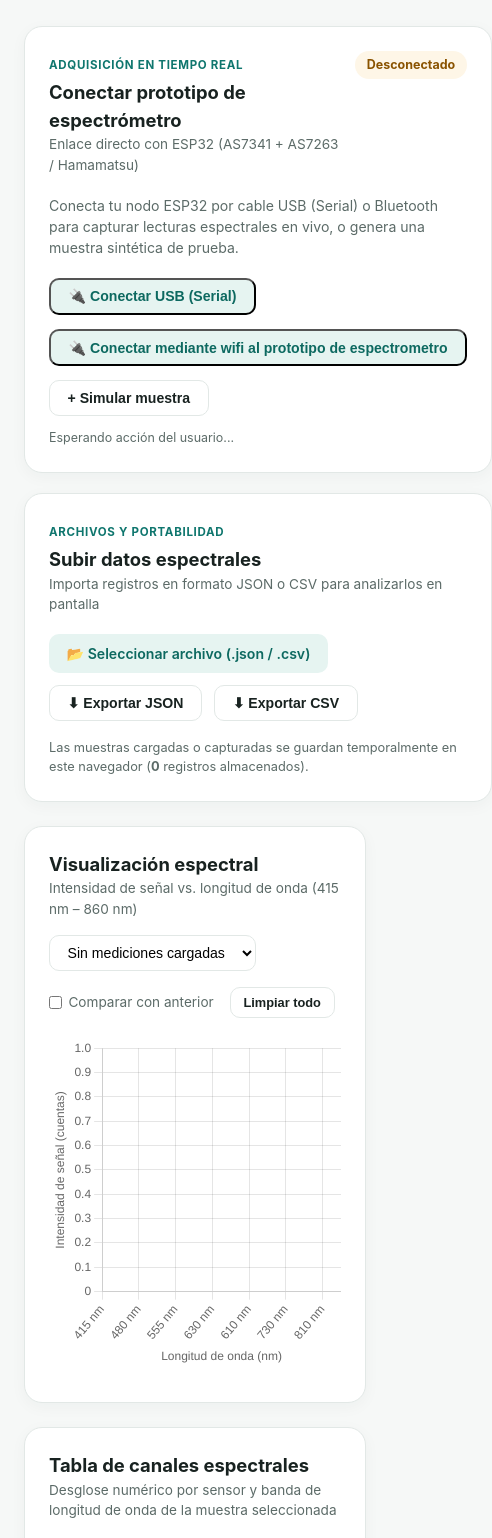
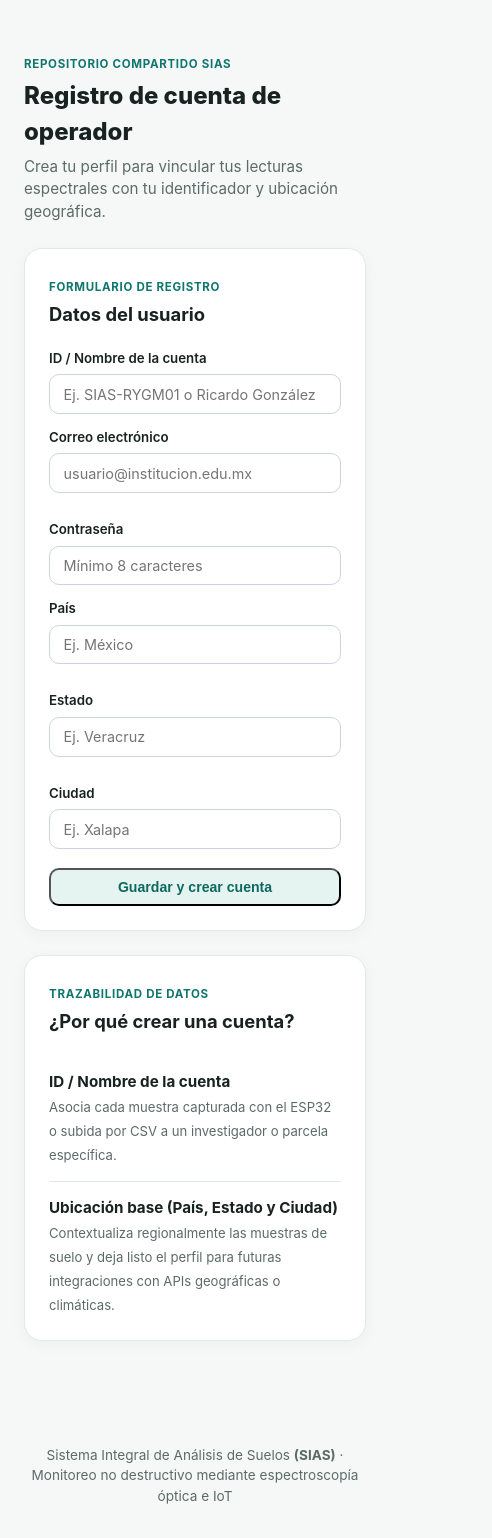
Before and after one commit to ricardoyashin/P-gina-web-iot, a plain HTML site: page dashboard.html in a window 390 px wide. Shown: the part 79-1617 px from the top of the page, 492 px wide, since content can reach past the window. Drawn offline with nearby package versions, Linux system fonts and the light colour scheme.

Commit message:
Update dashboard title and user registration form

```diff
--- a/dashboard.html
+++ b/dashboard.html
@@ -3,153 +3,242 @@
 <head>
     <meta charset="UTF-8">
     <meta name="viewport" content="width=device-width, initial-scale=1.0">
-    <title>Plataforma Web · Análisis Espectral (SIAS)</title>
+    <title>Crear usuario · Sistema Integral de Análisis de Suelos (SIAS)</title>
     <link rel="stylesheet" href="style.css">
-    <script src="https://cdn.jsdelivr.net/npm/chart.js"></script>
+    <style>
+        .auth-stack {
+            max-width: 720px;
+            margin: 1.5rem auto 2.5rem;
+            display: flex;
+            flex-direction: column;
+            gap: 1.5rem;
+        }
+        .form-grid-2 {
+            display: grid;
+            grid-template-columns: 1fr 1fr;
+            gap: 0.85rem;
+        }
+        .form-grid-3 {
+            display: grid;
+            grid-template-columns: 1fr 1fr 1fr;
+            gap: 0.85rem;
+        }
+        .form-group {
+            display: flex;
+            flex-direction: column;
+            gap: 0.35rem;
+            margin-bottom: 0.85rem;
+        }
+        .form-group label {
+            font-size: 0.83rem;
+            font-weight: 600;
+            color: var(--text-main);
+        }
+        .form-group input {
+            width: 100%;
+            padding: 0.65rem 0.85rem;
+            border: 1px solid #cbd5e1;
+            border-radius: 10px;
+            font-size: 0.9rem;
+            font-family: inherit;
+            background: #ffffff;
+            color: var(--text-main);
+            outline: none;
+            transition: border-color 0.2s, box-shadow 0.2s;
+        }
+        .form-group input:focus {
+            border-color: #0f5132;
+            box-shadow: 0 0 0 3px rgba(15, 81, 50, 0.12);
+        }
+        .saved-profile-card {
+            margin-top: 1.15rem;
+            padding: 1rem 1.15rem;
+            border-radius: 12px;
+            background: #e6f4ef;
+            border: 1px solid #b7e4d3;
+            color: #0f5132;
+            display: none;
+        }
+        .saved-profile-card h4 {
+            margin: 0 0 0.45rem;
+            font-size: 0.95rem;
+        }
+        .saved-profile-card p {
+            margin: 0.2rem 0;
+            font-size: 0.85rem;
+        }
+        @media (max-width: 720px) {
+            .form-grid-2,
+            .form-grid-3 {
+                grid-template-columns: 1fr;
+            }
+        }
+    </style>
 </head>
 <body>
 
-    <!-- Barra de Navegación Unificada -->
     <nav class="navbar">
         <div class="nav-container">
             <div class="nav-left">
                 <a href="index.html" class="brand">
                     <div class="brand-icon" aria-hidden="true">◈</div>
                     <div class="brand-text">
-                        <span class="brand-title">Análisis Espectral <span class="brand-tag">(SIAS)</span></span>
-                        <span class="brand-subtitle">PLATAFORMA DE TELEMETRÍA Y DATOS</span>
+                        <span class="brand-title">Sistema Integral de Análisis de Suelos <span class="brand-tag">(SIAS)</span></span>
+                        <span class="brand-subtitle">ESPECTROSCOPÍA ÓPTICA E IOT</span>
                     </div>
                 </a>
                 <ul class="nav-links" id="navLinks">
                     <li><a href="index.html">Inicio</a></li>
-                    <li><a href="dashboard.html" class="active-link">Plataforma web</a></li>
+                    <li><a href="dashboard.html">Análisis de muestras</a></li>
                 </ul>
             </div>
 
             <div class="nav-right">
-                <span class="pill pill-green" id="statusBadge">● Modo local listo</span>
+                <a href="dashboard.html" class="btn btn-soft">Análisis de muestras</a>
+                <a href="registro.html" class="btn btn-outline active-link" id="navUserBadge">Crear usuario</a>
             </div>
-
-            <button class="hamburger" id="hamburgerBtn" aria-label="Abrir menú de navegación">
-                <span class="bar"></span>
-                <span class="bar"></span>
-                <span class="bar"></span>
-            </button>
         </div>
     </nav>
 
     <main class="main-container">
+        <div class="auth-stack">
+            <div class="section-heading" style="margin-bottom: 0;">
+                <span class="section-kicker">REPOSITORIO COMPARTIDO SIAS</span>
+                <h2>Registro de cuenta de operador</h2>
+                <p>Crea tu perfil para vincular tus lecturas espectrales con tu identificador y ubicación geográfica.</p>
+            </div>
 
-        <!-- Panel Superior: Conexión de Hardware y Carga de Archivos -->
-        <section class="two-col-grid">
-            <!-- Tarjeta 1: Conexión con Prototipo ESP32 -->
+            <!-- 1. Primero: Formulario de Registro -->
             <article class="card">
-                <div class="card-header" style="display:flex; justify-content:space-between; align-items:flex-start; gap:1rem;">
-                    <div>
-                        <span class="section-kicker">ADQUISICIÓN EN TIEMPO REAL</span>
-                        <h2>Conectar prototipo de espectrómetro</h2>
-                        <p class="card-subtitle">Enlace directo con ESP32 (AS7341 + AS7263 / Hamamatsu)</p>
-                    </div>
-                    <span class="pill pill-amber" id="hwConnectionPill">Desconectado</span>
+                <div class="card-header">
+                    <span class="section-kicker">FORMULARIO DE REGISTRO</span>
+                    <h2>Datos del usuario</h2>
                 </div>
 
-                <p style="font-size: 0.88rem; color: var(--text-muted); margin-bottom: 1.2rem;">
-                    Conecta tu nodo ESP32 por cable USB (Serial) o Bluetooth para capturar lecturas espectrales en vivo, o genera una muestra sintética de prueba.
-                </p>
+                <form id="formRegistroCompleto">
+                    <div class="form-group">
+                        <label for="regAccountId">ID / Nombre de la cuenta</label>
+                        <input type="text" id="regAccountId" name="regAccountId" placeholder="Ej. SIAS-RYGM01 o Ricardo González" required>
+                    </div>
 
-                <div class="hero-actions">
-                    <button type="button" class="btn btn-soft" id="btnConnectSerial">🔌 Conectar USB (Serial)</button>
-                     <button type="button" class="btn btn-soft" id="btnConnectSerial">🔌 Conectar mediante wifi al prototipo de espectrometro</button>
-                    <button type="button" class="btn btn-outline" id="btnSimulate">+ Simular muestra</button>
+                    <div class="form-grid-2">
+                        <div class="form-group">
+                            <label for="regEmail">Correo electrónico</label>
+                            <input type="email" id="regEmail" name="regEmail" placeholder="usuario@institucion.edu.mx" required>
+                        </div>
+
+                        <div class="form-group">
+                            <label for="regPassword">Contraseña</label>
+                            <input type="password" id="regPassword" name="regPassword" placeholder="Mínimo 8 caracteres" minlength="8" required>
+                        </div>
+                    </div>
+
+                    <div class="form-grid-3">
+                        <div class="form-group">
+                            <label for="regCountry">País</label>
+                            <input type="text" id="regCountry" name="regCountry" placeholder="Ej. México" required>
+                        </div>
+
+                        <div class="form-group">
+                            <label for="regState">Estado</label>
+                            <input type="text" id="regState" name="regState" placeholder="Ej. Veracruz" required>
+                        </div>
+
+                        <div class="form-group">
+                            <label for="regCity">Ciudad</label>
+                            <input type="text" id="regCity" name="regCity" placeholder="Ej. Xalapa" required>
+                        </div>
+                    </div>
+
+                    <button type="submit" class="btn btn-soft" style="width: 100%; justify-content: center; margin-top: 0.35rem;">
+                        Guardar y crear cuenta
+                    </button>
+                </form>
+
+                <!-- Confirmación plasmada justo debajo del formulario -->
+                <div class="saved-profile-card" id="perfilActivoCard">
+                    <h4>● Cuenta activa en este navegador</h4>
+                    <p id="resumenCuenta"></p>
+                    <div style="margin-top: 0.75rem; display: flex; gap: 0.5rem; flex-wrap: wrap;">
+                        <a href="dashboard.html" class="btn btn-soft" style="font-size: 0.82rem; padding: 0.45rem 0.85rem;">Ir a analizar muestras →</a>
+                        <button type="button" id="btnCerrarCuenta" class="btn btn-outline" style="font-size: 0.82rem; padding: 0.45rem 0.85rem;">Cerrar cuenta</button>
+                    </div>
                 </div>
-                <p id="hwLog" style="font-size: 0.78rem; color: var(--text-muted); margin-top: 0.85rem;">
-                    Esperando acción del usuario...
-                </p>
             </article>
 
-            <!-- Tarjeta 2: Subir y Exportar Datos Espectrales -->
+            <!-- 2. Abajo: Tarjeta informativa de trazabilidad -->
             <article class="card">
                 <div class="card-header">
-                    <span class="section-kicker">ARCHIVOS Y PORTABILIDAD</span>
-                    <h2>Subir datos espectrales</h2>
-                    <p class="card-subtitle">Importa registros en formato JSON o CSV para analizarlos en pantalla</p>
+                    <span class="section-kicker">TRAZABILIDAD DE DATOS</span>
+                    <h2>¿Por qué crear una cuenta?</h2>
                 </div>
-
-                <div style="display:flex; flex-wrap:wrap; gap:0.75rem; align-items:center; margin-bottom: 1.1rem;">
-                    <label for="fileInput" class="btn btn-soft" style="cursor:pointer;">
-                        📂 Seleccionar archivo (.json / .csv)
-                    </label>
-                    <input type="file" id="fileInput" accept=".json,.csv" style="display:none;">
-                    <button type="button" class="btn btn-outline" id="btnExportJson">⬇ Exportar JSON</button>
-                    <button type="button" class="btn btn-outline" id="btnExportCsv">⬇ Exportar CSV</button>
-                </div>
-
-                <p style="font-size: 0.8rem; color: var(--text-muted);">
-                    Las muestras cargadas o capturadas se guardan temporalmente en este navegador (<strong id="sampleCount">0</strong> registros almacenados).
-                </p>
+                <ul class="status-list">
+                    <li class="status-item">
+                        <div>
+                            <strong>ID / Nombre de la cuenta</strong>
+                            <span>Asocia cada muestra capturada con el ESP32 o subida por CSV a un investigador o parcela específica.</span>
+                        </div>
+                    </li>
+                    <li class="status-item">
+                        <div>
+                            <strong>Ubicación base (País, Estado y Ciudad)</strong>
+                            <span>Contextualiza regionalmente las muestras de suelo y deja listo el perfil para futuras integraciones con APIs geográficas o climáticas.</span>
+                        </div>
+                    </li>
+                </ul>
             </article>
-        </section>
-
-        <!-- Panel Central: Gráfica Espectral -->
-        <section class="card">
-            <div class="card-header" style="display:flex; flex-wrap:wrap; justify-content:space-between; align-items:center; gap:1rem;">
-                <div>
-                    <h2>Visualización espectral</h2>
-                    <p class="card-subtitle">Intensidad de señal vs. longitud de onda (415 nm – 860 nm)</p>
-                </div>
-
-                <div style="display:flex; flex-wrap:wrap; align-items:center; gap:1rem;">
-                    <select id="sampleSelector" style="padding:0.5rem 0.85rem; border-radius:10px; border:1px solid var(--border-subtle); font-size:0.88rem; background:#fff;">
-                        <option value="">Sin mediciones cargadas</option>
-                    </select>
-                    <label style="font-size:0.85rem; color:var(--text-muted); display:flex; align-items:center; gap:0.4rem; cursor:pointer;">
-                        <input type="checkbox" id="compareCheck"> Comparar con anterior
-                    </label>
-                    <button type="button" class="btn btn-outline" id="btnClearAll" style="padding:0.45rem 0.8rem; font-size:0.8rem;">Limpiar todo</button>
-                </div>
-            </div>
-
-            <div style="position: relative; height: 340px; width: 100%;">
-                <canvas id="spectralChart"></canvas>
-            </div>
-        </section>
-
-        <!-- Panel Inferior: Tabla de Canales Espectrales -->
-        <section class="card">
-            <div class="card-header">
-                <h2>Tabla de canales espectrales</h2>
-                <p class="card-subtitle">Desglose numérico por sensor y banda de longitud de onda de la muestra seleccionada</p>
-            </div>
-
-            <div style="overflow-x: auto;">
-                <table style="width:100%; border-collapse:collapse; text-align:left; font-size:0.88rem;">
-                    <thead>
-                        <tr style="border-bottom: 2px solid var(--border-subtle); color: var(--text-muted);">
-                            <th style="padding:0.75rem;">Sensor</th>
-                            <th style="padding:0.75rem;">Canal</th>
-                            <th style="padding:0.75rem;">Longitud de onda (nm)</th>
-                            <th style="padding:0.75rem;">Señal cruda / Intensidad</th>
-                        </tr>
-                    </thead>
-                    <tbody id="channelsTableBody">
-                        <tr>
-                            <td colspan="4" style="padding:1.5rem; text-align:center; color:var(--text-muted);">
-                                Sube un archivo JSON/CSV, conecta el prototipo o genera una muestra simulada para ver los datos.
-                            </td>
-                        </tr>
-                    </tbody>
-                </table>
-            </div>
-        </section>
-
+        </div>
     </main>
 
     <footer class="site-footer">
-        <p>Plataforma de Análisis Espectral de Suelos <strong>(SIAS)</strong> · Módulo de Visualización y Telemetría</p>
+        <p>Sistema Integral de Análisis de Suelos <strong>(SIAS)</strong> · Monitoreo no destructivo mediante espectroscopía óptica e IoT</p>
     </footer>
 
-    <button onclick="volverArriba()" id="btnVolverArriba" title="Volver arriba">↑</button>
-    <script src="script.js"></script>
-    <script src="dashboard-app.js"></script>
+    <script>
+        const STORAGE_KEY = 'sias_cuenta_usuario';
+
+        function mostrarCuentaGuardada() {
+            const raw = localStorage.getItem(STORAGE_KEY);
+            const card = document.getElementById('perfilActivoCard');
+            const resumen = document.getElementById('resumenCuenta');
+            const badge = document.getElementById('navUserBadge');
+
+            if (!raw) {
+                card.style.display = 'none';
+                badge.textContent = 'Crear usuario';
+                return;
+            }
+
+            const data = JSON.parse(raw);
+            card.style.display = 'block';
+            resumen.innerHTML =
+                '<strong>ID / Cuenta:</strong> ' + data.id_nombre + '<br>' +
+                '<strong>Correo:</strong> ' + data.correo + '<br>' +
+                '<strong>Ubicación:</strong> ' + data.ciudad + ', ' + data.estado + ', ' + data.pais;
+            badge.textContent = '● ' + data.id_nombre;
+        }
+
+        document.getElementById('formRegistroCompleto').addEventListener('submit', function (e) {
+            e.preventDefault();
+            const usuario = {
+                id_nombre: document.getElementById('regAccountId').value.trim(),
+                correo: document.getElementById('regEmail').value.trim(),
+                pais: document.getElementById('regCountry').value.trim(),
+                estado: document.getElementById('regState').value.trim(),
+                ciudad: document.getElementById('regCity').value.trim(),
+                creado_en: new Date().toISOString()
+            };
+
+            localStorage.setItem(STORAGE_KEY, JSON.stringify(usuario));
+            mostrarCuentaGuardada();
+        });
+
+        document.getElementById('btnCerrarCuenta').addEventListener('click', function () {
+            localStorage.removeItem(STORAGE_KEY);
+            mostrarCuentaGuardada();
+        });
+
+        mostrarCuentaGuardada();
+    </script>
 </body>
 </html>
```
